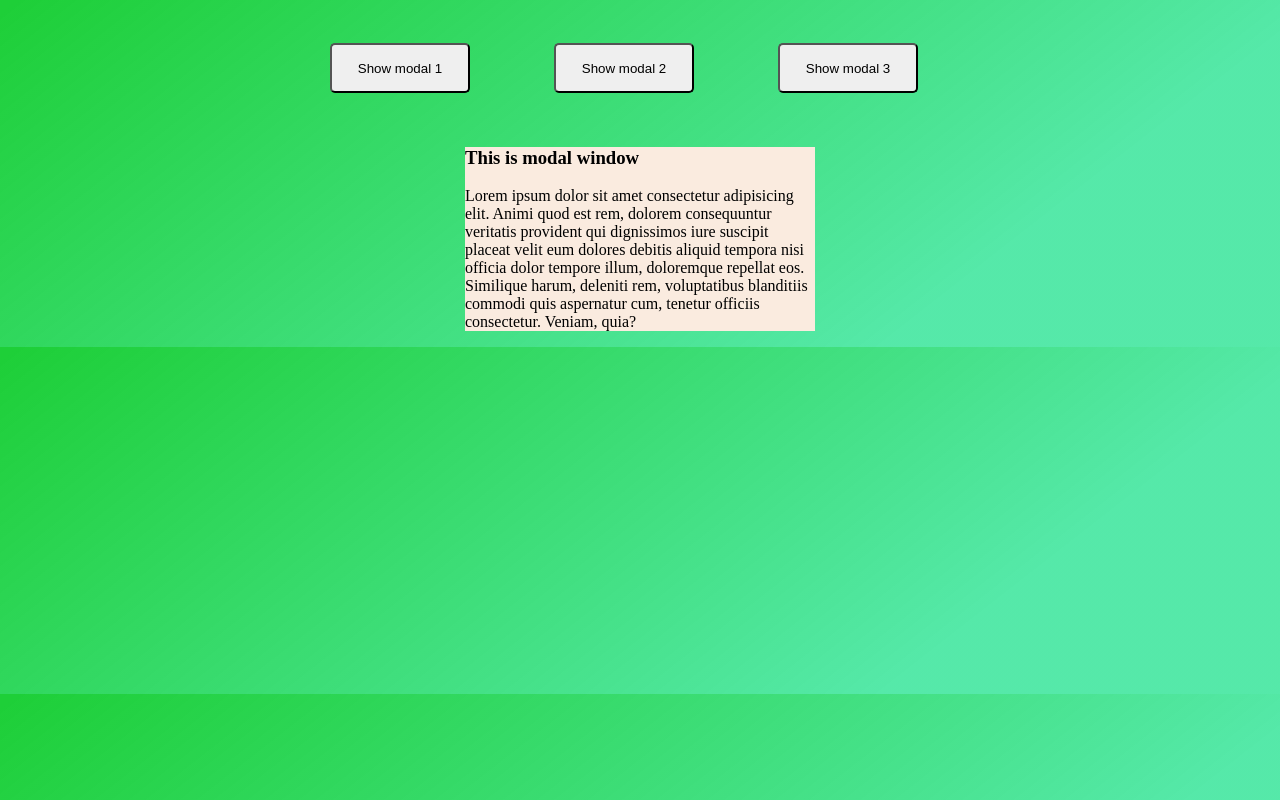
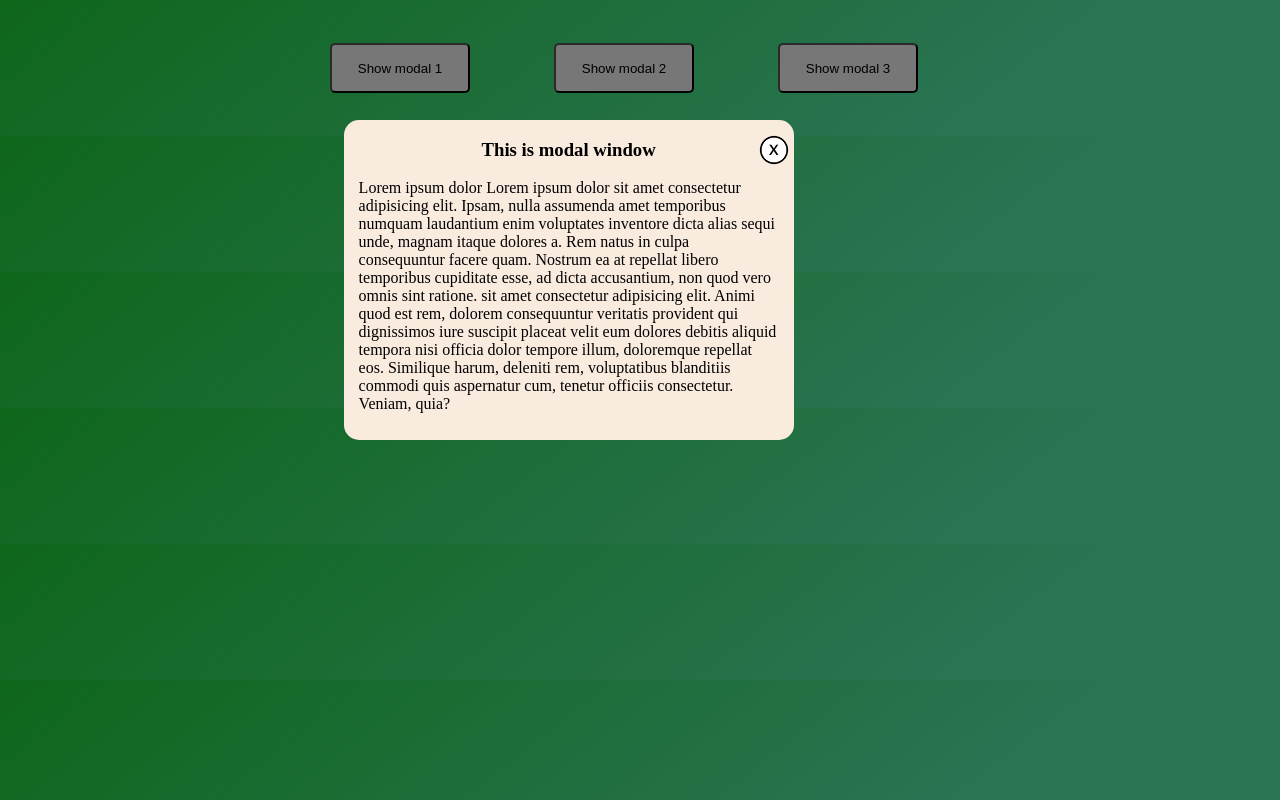
Before and after one commit to AlexAM27/LearnJavaScript, a plain HTML site: page 06_modal_window/index.html in a window 1280 px wide. Both pictures are taken after a click on the button "Show modal 1". Drawn offline with Linux system fonts and the light colour scheme; a web font is replaced by a local one.

Commit message:
modal Window

```diff
--- a/06_modal_window/index.html
+++ b/06_modal_window/index.html
@@ -16,8 +16,9 @@
     </div>
     <div class="modal_window hidden">
         <h3>This is modal window</h3>
-        <p>Lorem ipsum dolor sit amet consectetur adipisicing elit. Animi quod est rem, dolorem consequuntur veritatis provident qui dignissimos iure suscipit placeat velit eum dolores debitis aliquid tempora nisi officia dolor tempore illum, doloremque repellat eos. Similique harum, deleniti rem, voluptatibus blanditiis commodi quis aspernatur cum, tenetur officiis consectetur. Veniam, quia?</p>
-        <!-- <img src="./img/close-button-png-30231.png" alt="close">     -->
+        <p>Lorem ipsum dolor Lorem ipsum dolor sit amet consectetur adipisicing elit. Ipsam, nulla assumenda amet temporibus numquam laudantium enim voluptates inventore dicta alias sequi unde, magnam itaque dolores a. Rem natus in culpa consequuntur facere quam. Nostrum ea at repellat libero temporibus cupiditate esse, ad dicta accusantium, non quod vero omnis sint ratione.
+            sit amet consectetur adipisicing elit. Animi quod est rem, dolorem consequuntur veritatis provident qui dignissimos iure suscipit placeat velit eum dolores debitis aliquid tempora nisi officia dolor tempore illum, doloremque repellat eos. Similique harum, deleniti rem, voluptatibus blanditiis commodi quis aspernatur cum, tenetur officiis consectetur. Veniam, quia?</p>
+        <img src="./img/close-button-png-30231.png" alt="close">
     </div>
     <div class="overlay hidden"></div>
     <script src="./script.js"></script>
--- a/06_modal_window/script.js
+++ b/06_modal_window/script.js
@@ -1,27 +1,45 @@
 'use strict';
 
-const windowButton1 = document.querySelector('.left_button');
+const windowButton1 = document.querySelector('#left_button');
 
-const windowButton2 = document.querySelector('.middle_button');
+const windowButton2 = document.querySelector('#middle_button');
 
-const windowButton3 = document.querySelector('.right_button');
+const windowButton3 = document.querySelector('#right_button');
 
-const modalWindow = document.querySelector('.hidden');
+const modalWindowAndOverlay = document.querySelectorAll('.hidden');
 
 const closeModalWindowButton = document.querySelector('img');
 
+const overlay = document.querySelector('.overlay');
+
 windowButton1.addEventListener('click', function() {
-    modalWindow.style.display = 'block';
+    modalWindowAndOverlay.forEach(elem => elem.style.visibility = 'visible');
 });
 
 windowButton2.addEventListener('click', function() {
-    modalWindow.style.display = 'block';
+    modalWindowAndOverlay.forEach(elem => elem.style.visibility = 'visible');
 });
 
 windowButton3.addEventListener('click', function() {
-    modalWindow.style.display = 'block';
+    modalWindowAndOverlay.forEach(elem => elem.style.visibility = 'visible');
 });
 
 closeModalWindowButton.addEventListener('click', function() {
-    modalWindow.style.display = 'none';
+    modalWindowAndOverlay.forEach(elem => elem.style.visibility = 'hidden');
 });
+
+overlay.addEventListener('click', function() {
+    // modalWindowAndOverlay.forEach(elem => elem.style.visibility = 'hidden');
+
+    // or
+
+    for(let elem = 0; elem < modalWindowAndOverlay.length; elem++) {
+        modalWindowAndOverlay[elem].style.visibility = 'hidden';
+    };
+});
+
+document.onkeydown = function(evt) {
+    if(evt.key === 'Escape') {
+        modalWindowAndOverlay.forEach(elem => elem.style.visibility = 'hidden');
+    }
+}
--- a/06_modal_window/style.css
+++ b/06_modal_window/style.css
@@ -22,8 +22,45 @@ button {
 }
 
 .modal_window {
+    position: absolute;
     box-sizing: border-box;
-    width: 350px;
-    margin: 0 auto;
+    width: 450px;
+    height: 320px;
+    top: 15%;
+    right: 38%;
     background-color: #faebdf;
+    border-radius: 15px;
+    z-index: 3;
 }
+
+.modal_window h3 {
+    text-align: center;
+}
+
+.modal_window p {
+    padding: 0 15px;
+}
+
+img {
+    position: absolute;
+    height: 30px;
+    width: 30px;
+    top: 15px;
+    right: 5px;
+    cursor: pointer;
+}
+
+.overlay {
+    position: absolute;
+    width: 100%;
+    height: 100%;
+    background-color: #000000;
+    opacity: 0.5;
+    top: 0;
+    left: 0;
+    z-index: 2;
+}
+
+.hidden {
+    visibility: hidden;
+}
```
